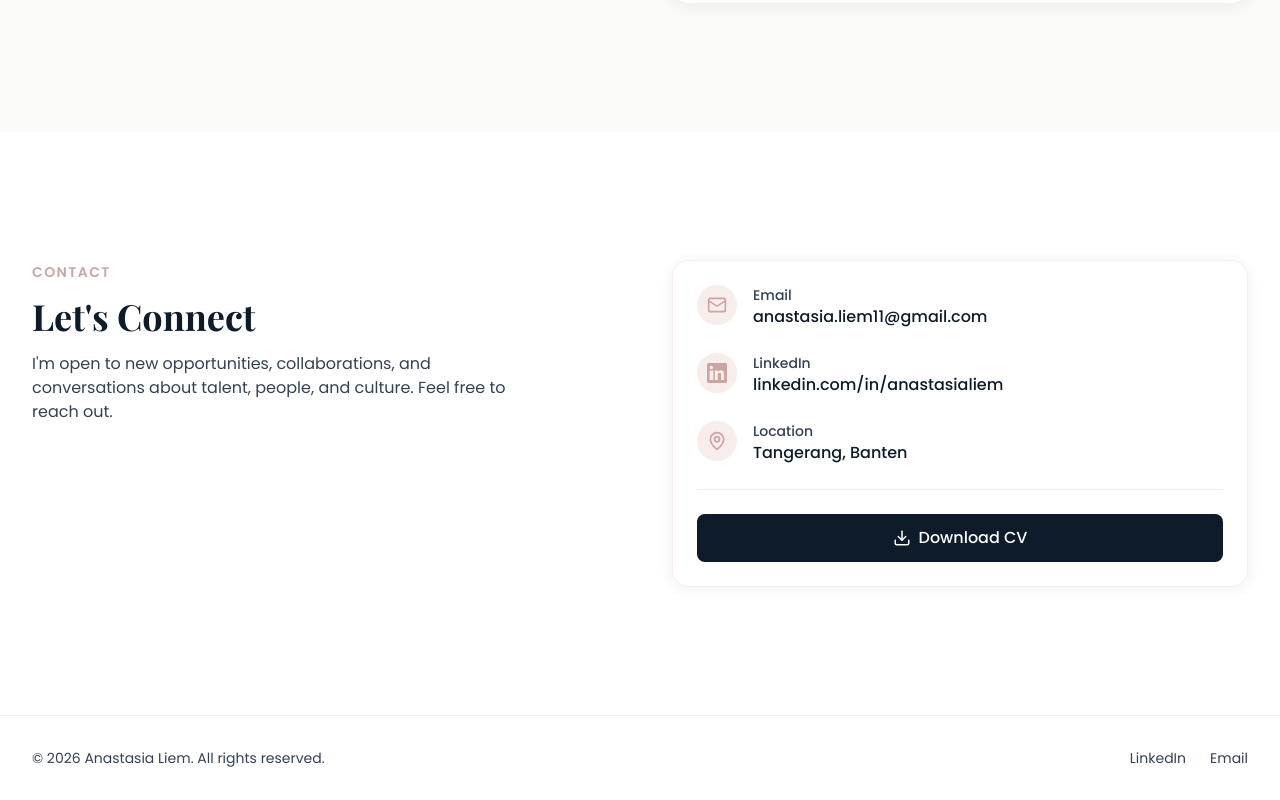
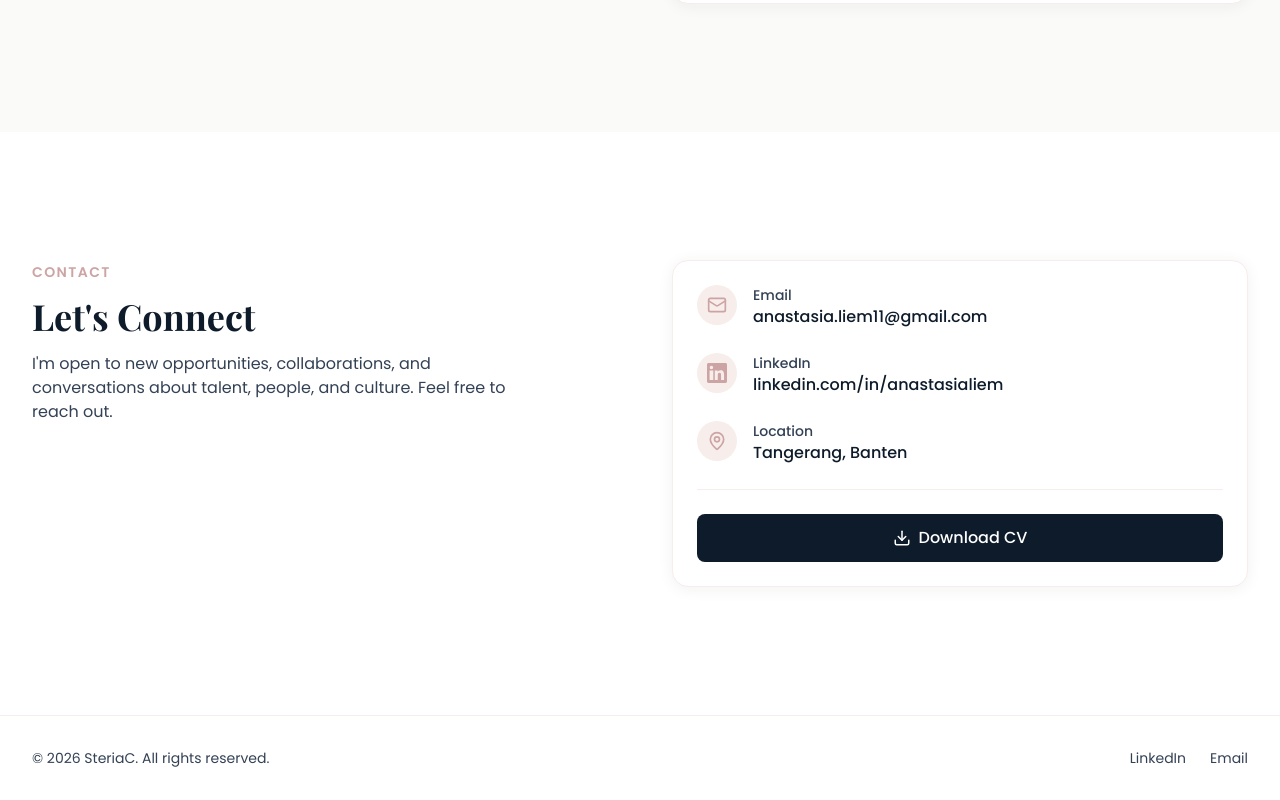
Before and after one commit to RafaelBani3/Anastasia_Liem, a Next.js app: page / in a window 1280 px wide. Shown: the part 4859-5659 px from the top of the page. Built offline with nearby package versions, Linux system fonts and the light colour scheme.

Commit message:
Update Footer.tsx

```diff
--- a/src/components/layout/Footer.tsx
+++ b/src/components/layout/Footer.tsx
@@ -6,7 +6,7 @@ export default function Footer() {
       <div className="mx-auto max-w-7xl px-6 lg:px-8">
         <div className="flex flex-col items-center justify-between gap-4 sm:flex-row">
           <p className="text-sm text-slate">
-            © {new Date().getFullYear()} {personalInfo.fullName}. All rights
+            © {new Date().getFullYear()} SteriaC. All rights
             reserved.
           </p>
           <div className="flex items-center gap-6">
```
